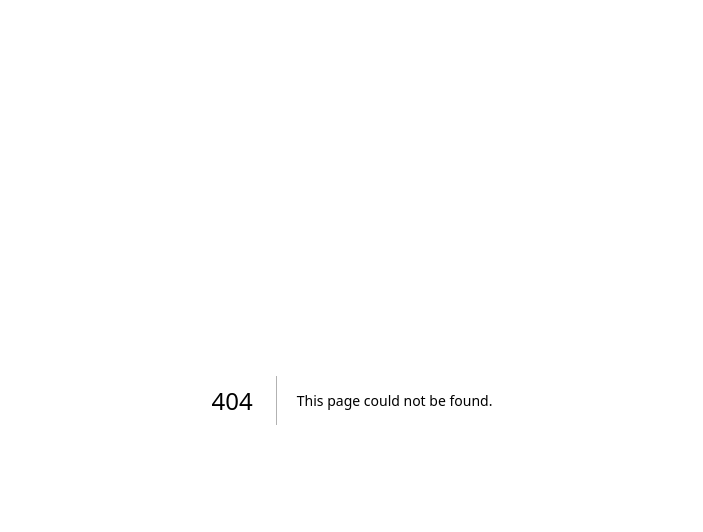
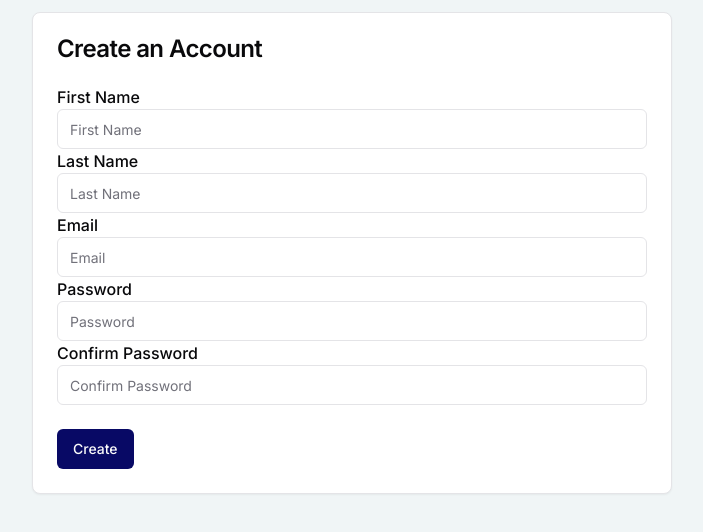
Before and after one commit to COS301-SE-2024/Dispute-Resolution-Engine, a Next.js app in the folder frontend/: page /signup2 in a window 1280 px wide. Before the commit this address had no page. Shown: the top 532 px of the page, without its empty margins (288-991 px from the left). Built offline with nearby package versions, Linux system fonts and the light colour scheme.

Commit message:
feat: Use server-side form validation

```diff
--- /dev/null
+++ b/frontend/src/app/lib/auth2/actions.ts
@@ -0,0 +1,34 @@
+"use server";
+
+import { Result } from "@/lib/types";
+import { SignupError, signupSchema } from "./types";
+import { redirect } from "next/navigation";
+
+export async function signup2(
+  initialState: any,
+  formData: FormData
+): Promise<Result<string, SignupError>> {
+  const data = signupSchema.safeParse({
+    firstName: formData.get("firstName"),
+    lastName: formData.get("lastName"),
+    email: formData.get("email"),
+    password: formData.get("password"),
+    passwordConfirm: formData.get("passwordConfirm"),
+  });
+  if (data.error) {
+    return {
+      status: 500,
+      error: data.error.format(),
+    };
+  }
+
+  return new Promise((res) => {
+    setTimeout(() => {
+      res({
+        status: 200,
+        data: "Signup successful",
+      });
+      redirect("/disputes");
+    }, 2000);
+  });
+}
--- /dev/null
+++ b/frontend/src/app/lib/auth2/types.ts
@@ -0,0 +1,27 @@
+import { z } from "zod";
+
+export const signupSchema = z
+  .object({
+    firstName: z.string().min(1, "Required"),
+    lastName: z.string().min(1, "Required"),
+    email: z.string().min(1, "Required").email("Please enter a valid email"),
+    password: z
+      .string()
+      .min(8, "Password must be at least 8 characters long")
+      .regex(/\d/gm, "Password must contain at least one digit")
+      .regex(/[A-Za-z]/gm, "Password must contain at least one letter")
+      .regex(/[^\w\d\s:]/gm, "Password must contain a special character"),
+    passwordConfirm: z.string(),
+  })
+  .superRefine((arg, ctx) => {
+    if (arg.password !== arg.passwordConfirm) {
+      ctx.addIssue({
+        code: "custom",
+        message: "The passwords did not match",
+        path: ["passwordConfirm"],
+      });
+    }
+  });
+
+export type SignupData = z.infer<typeof signupSchema>;
+export type SignupError = z.ZodFormattedError<SignupData>;
--- /dev/null
+++ b/frontend/src/app/signup2/page.tsx
@@ -0,0 +1,9 @@
+import SignupForm from "./signup-form";
+
+export default function Signup2() {
+  return (
+    <main>
+      <SignupForm />
+    </main>
+  );
+}
--- /dev/null
+++ b/frontend/src/app/signup2/signup-form.tsx
@@ -0,0 +1,83 @@
+"use client";
+
+import { useFormState, useFormStatus } from "react-dom";
+import { signup2 } from "../lib/auth2/actions";
+import { Label } from "@/components/ui/label";
+import { Input } from "@/components/ui/input";
+import { SignupData, SignupError } from "../lib/auth2/types";
+import { Button } from "@/components/ui/button";
+import { cn } from "@/lib/utils";
+import { forwardRef, useId } from "react";
+import { Card, CardHeader, CardTitle, CardContent, CardFooter } from "@/components/ui/card";
+
+function TextField({
+  name,
+  label,
+  type,
+  state,
+}: {
+  name: keyof SignupData;
+  label: string;
+  type?: "text" | "password";
+  state?: SignupError;
+}) {
+  const error = state && state[name]?._errors?.at(0);
+  return (
+    <>
+      <Label htmlFor={name}>{label}</Label>
+      <Input type={type} id={name} name={name} placeholder={label} />
+      {error && <FormMessage>{error}</FormMessage>}
+    </>
+  );
+}
+
+const FormMessage = forwardRef<HTMLParagraphElement, React.HTMLAttributes<HTMLParagraphElement>>(
+  ({ className, children, ...props }, ref) => {
+    return (
+      <p
+        ref={ref}
+        className={cn("text-xs font-medium text-red-500 dark:text-red-500", className)}
+        {...props}
+      >
+        {children}
+      </p>
+    );
+  }
+);
+FormMessage.displayName = "FormMessage";
+
+export default function SignupForm() {
+  const [state, formAction] = useFormState(signup2, undefined);
+
+  const { pending } = useFormStatus();
+
+  const formId = useId();
+
+  return (
+    <Card className="mx-auto md:my-3 lg:w-1/2 md:w-3/4">
+      <CardHeader>
+        <CardTitle>Create an Account</CardTitle>
+      </CardHeader>
+      <CardContent asChild>
+        <form action={formAction} id={formId}>
+          <TextField state={state?.error} name="firstName" label="First Name" type="text" />
+          <TextField state={state?.error} name="lastName" label="Last Name" type="text" />
+          <TextField state={state?.error} name="email" label="Email" type="text" />
+          <TextField state={state?.error} name="password" label="Password" type="password" />
+          <TextField
+            state={state?.error}
+            name="passwordConfirm"
+            label="Confirm Password"
+            type="password"
+          />
+        </form>
+      </CardContent>
+      <CardFooter>
+        <Button disabled={pending} form={formId} type="submit">
+          Create
+        </Button>
+        <p role="alert">{state?.data}</p>
+      </CardFooter>
+    </Card>
+  );
+}
```
